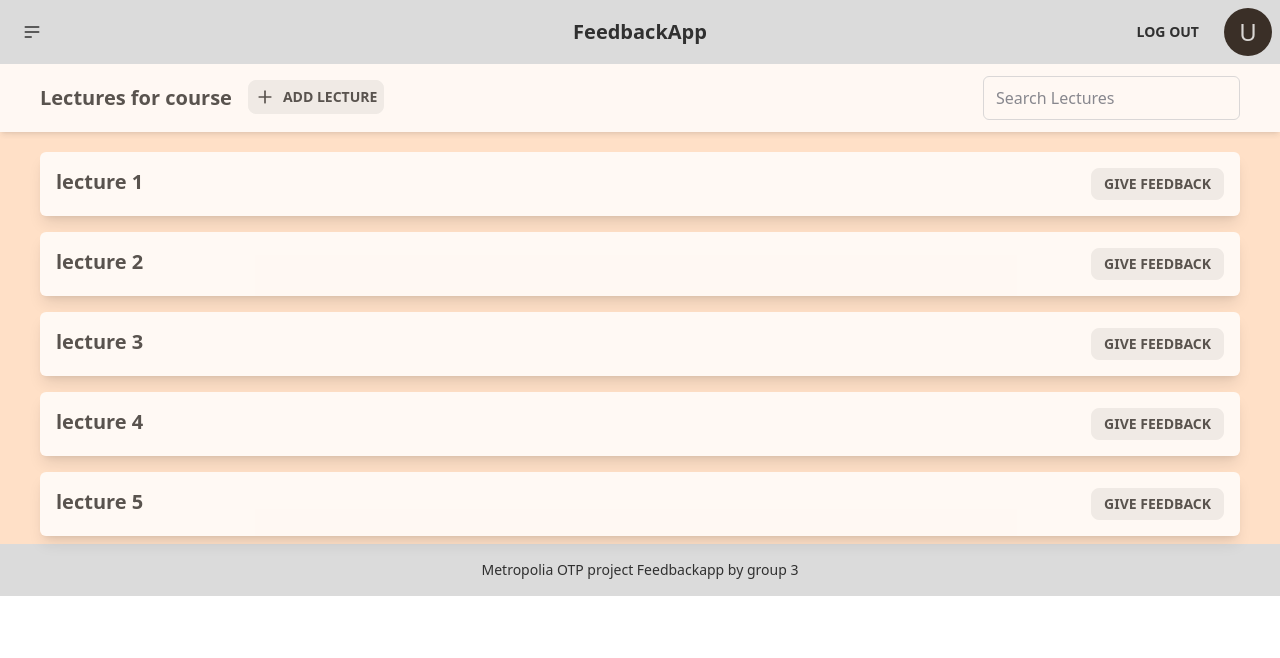
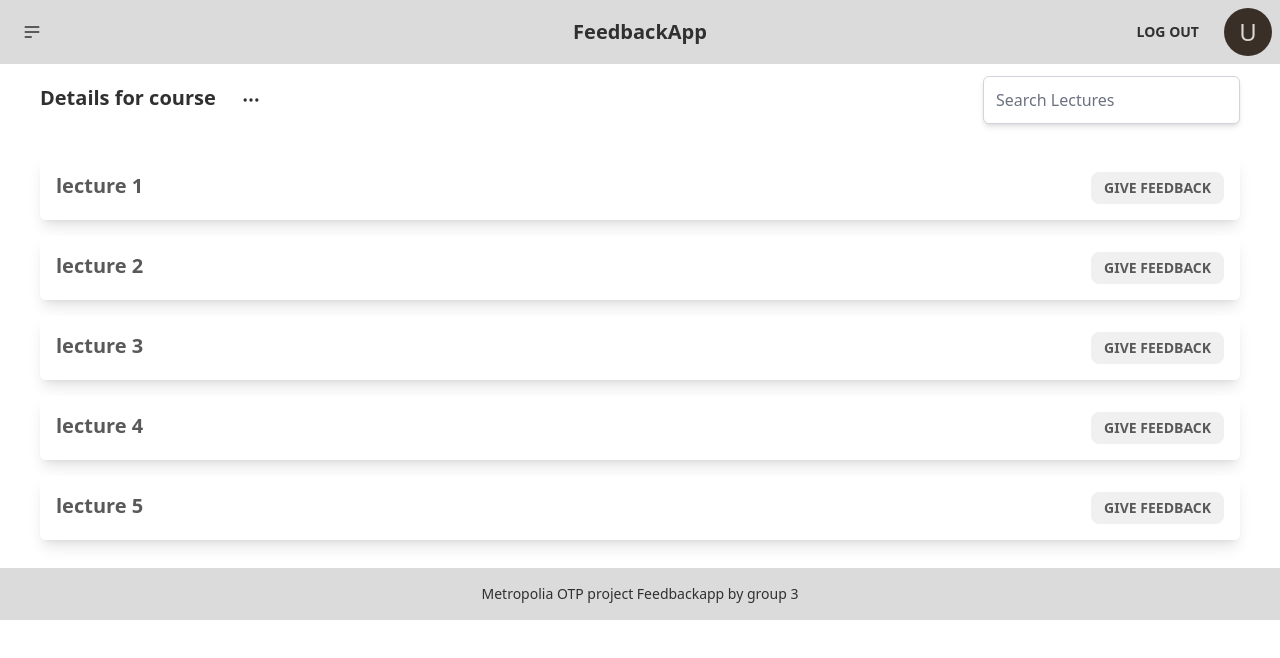
Before and after one commit to snamnna/Feedback-app, a React (Vite) app in the folder Client/: page /courses/1 in a window 1280 px wide. Shown: the top 658 px of the page. Built offline with nearby package versions, Linux system fonts and the light colour scheme; no server answers; sample sign-in values are in the browser's storage.

Commit message:
lisätty todoita ja tehty metodien tynkiä

```diff
--- a/Client/src/Pages/CourseDetails/CourseDetails.jsx
+++ b/Client/src/Pages/CourseDetails/CourseDetails.jsx
@@ -6,7 +6,7 @@ import PropTypes from "prop-types";
 import LectureCard from "./components/LectureCard";
 import { useSelector } from "react-redux";
 import courseService from "../../services/courseService";
-import { FiPlus } from "react-icons/fi";
+import { FiEdit, FiPlus, FiX } from "react-icons/fi";
 
 const CourseDetails = () => {
   const { courseId } = useParams();
@@ -59,19 +59,22 @@ const CourseDetails = () => {
     }
   }, [data]);
 
-  //yritetään tehä jotai ownerin selvitystä en tiiä miten sen sais kunnol :D
+  //VÄLIAIKASESTI KOVAKOODATTU
+  //todo: jos on tehnyt kurssin: omistaja
   let isOwner = true;
   //lmao mist saan ton useridn oon taas hukas xD
   /*if(course.lecturerId === userId){
     isOwner = true;
   }
 */
+
   //Filter lectures
   const filterLectures = placeholderLectures.filter((lecture) =>
     lecture.name.toLowerCase().includes(search.toLowerCase())
   );
 
   //enrolling to a course
+  //TODO:viimeistele ja korjaa
   const handleEnroll = async () => {
     const enrolldata = {
       EnrollmentStatus: "APPROVED",
@@ -86,6 +89,23 @@ const CourseDetails = () => {
     // ja pitäs varmaa navigoida johonki sit kans
   };
 
+  //delete course
+  const handleDelete = async () => {
+    //TODO:poista kurssi
+  };
+
+  //edit course
+  const handleOpenEditModal = async () => {
+    //TODO: korjaa toimivaksi :DD
+    const editModal = document.getElementById("edit_course_modal");
+    if (editModal) {
+      editModal.showModal();
+    } else {
+      console.log("edit modal not found");
+    }
+  };
+
+  //open modal debuggia varten
   const openModal = () => {
     const lectureModal = document.getElementById("new_lecture_modal");
     if (lectureModal) {
@@ -98,25 +118,60 @@ const CourseDetails = () => {
   //Show lectures if enrollmentStatus is approved
   if (enrollmentStatus === "APPROVED") {
     return (
-      <div className="bg-secondary ">
-        <div className="flex justify-between px-10 py-3 bg-base-100 shadow-md opacity-80">
+      <div className="">
+        <div className="flex justify-between px-10 py-3 bg-base-100 ">
           <div className="flex flex-row ">
             <h1 className="my-2 text-xl font-bold">
-              Lectures for course {course.name}
+              Details for course {course.name}
             </h1>
             {/*If the user is the owner of the course add lectures option*/}
             {isOwner ? (
-              <button
-                className="btn btn-xs mt-1 px-1.5 py-1 box-content text-sm ml-4"
-                onClick={() => openModal()}
-              >
-                <FiPlus size={20} />
-                <span>Add lecture</span>
-              </button>
+              <>
+                <div className="dropdown">
+                  <label tabIndex={0} className="btn btn-ghost ml-2">
+                    <svg
+                      xmlns="http://www.w3.org/2000/svg"
+                      fill="none"
+                      viewBox="0 0 24 24"
+                      className="inline-block w-5 h-5 stroke-current"
+                    >
+                      <path
+                        strokeLinecap="round"
+                        strokeLinejoin="round"
+                        strokeWidth="2"
+                        d="M5 12h.01M12 12h.01M19 12h.01M6 12a1 1 0 11-2 0 1 1 0 012 0zm7 0a1 1 0 11-2 0 1 1 0 012 0zm7 0a1 1 0 11-2 0 1 1 0 012 0z"
+                      ></path>
+                    </svg>
+                  </label>
+                  <ul
+                    tabIndex={0}
+                    className="menu menu-sm dropdown-content mt-3 z-[1] p-2 shadow bg-base-100 rounded-box w-52"
+                  >
+                    <li>
+                      <a onClick={() => openModal()}>
+                        <FiPlus size={20} />
+                        Add lecture
+                      </a>
+                    </li>
+                    <li>
+                      <a onClick={() => handleDelete()}>
+                        <FiX size={20} />
+                        Delete course
+                      </a>
+                    </li>
+                    <li>
+                      <a onClick={() => handleOpenEditModal()}>
+                        <FiEdit size={20} />
+                        Edit Course
+                      </a>
+                    </li>
+                  </ul>
+                </div>
+              </>
             ) : null}
           </div>
           <input
-            className="border border-gray-300 rounded-md"
+            className="border border-gray-300 shadow-md rounded-md"
             type="text"
             placeholder="Search Lectures"
             value={search}
@@ -143,7 +198,7 @@ const CourseDetails = () => {
 const LectureList = ({ lectures }) => {
   return (
     <div>
-      <ul className="flex flex-col mt-3">
+      <ul className="flex flex-col mt-3 mb-5">
         {lectures.map((lecture) => (
           <li className="mx-10" key={lecture.id}>
             <LectureCard lecture={lecture} />
```
